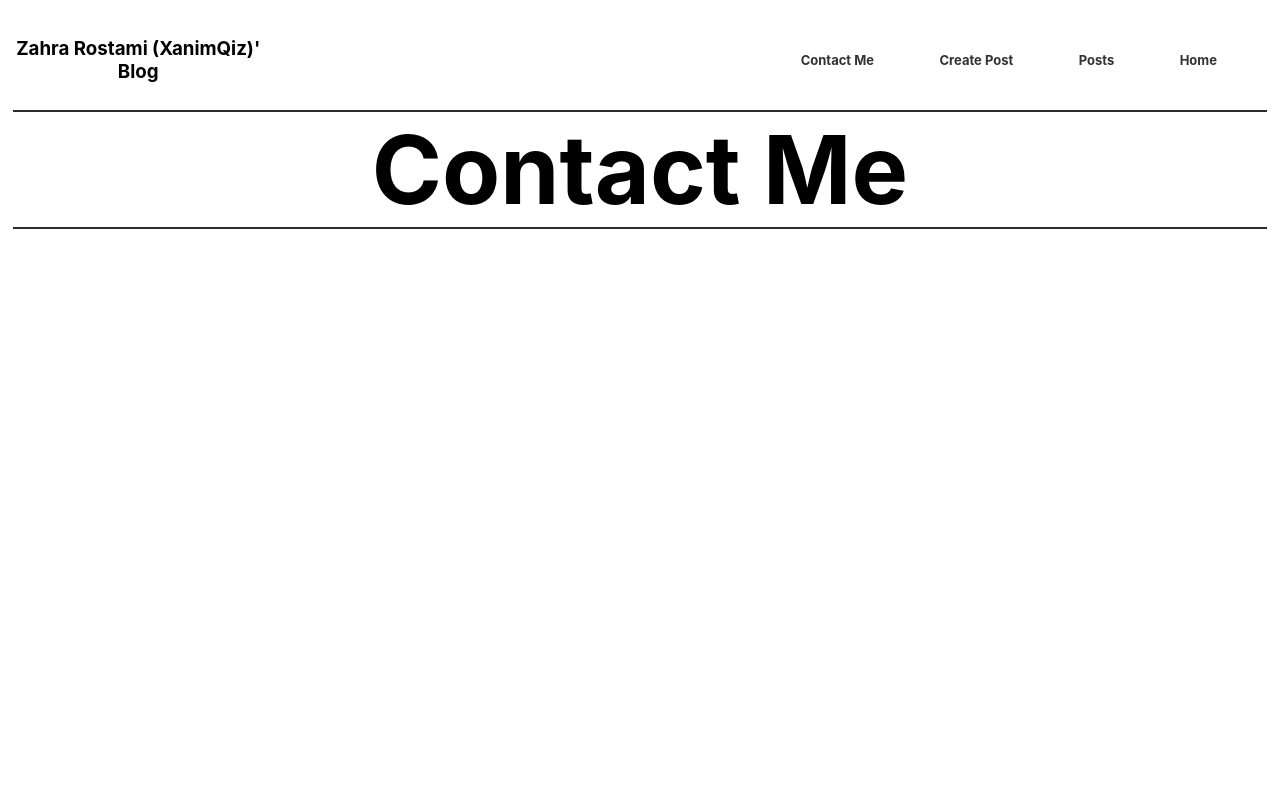
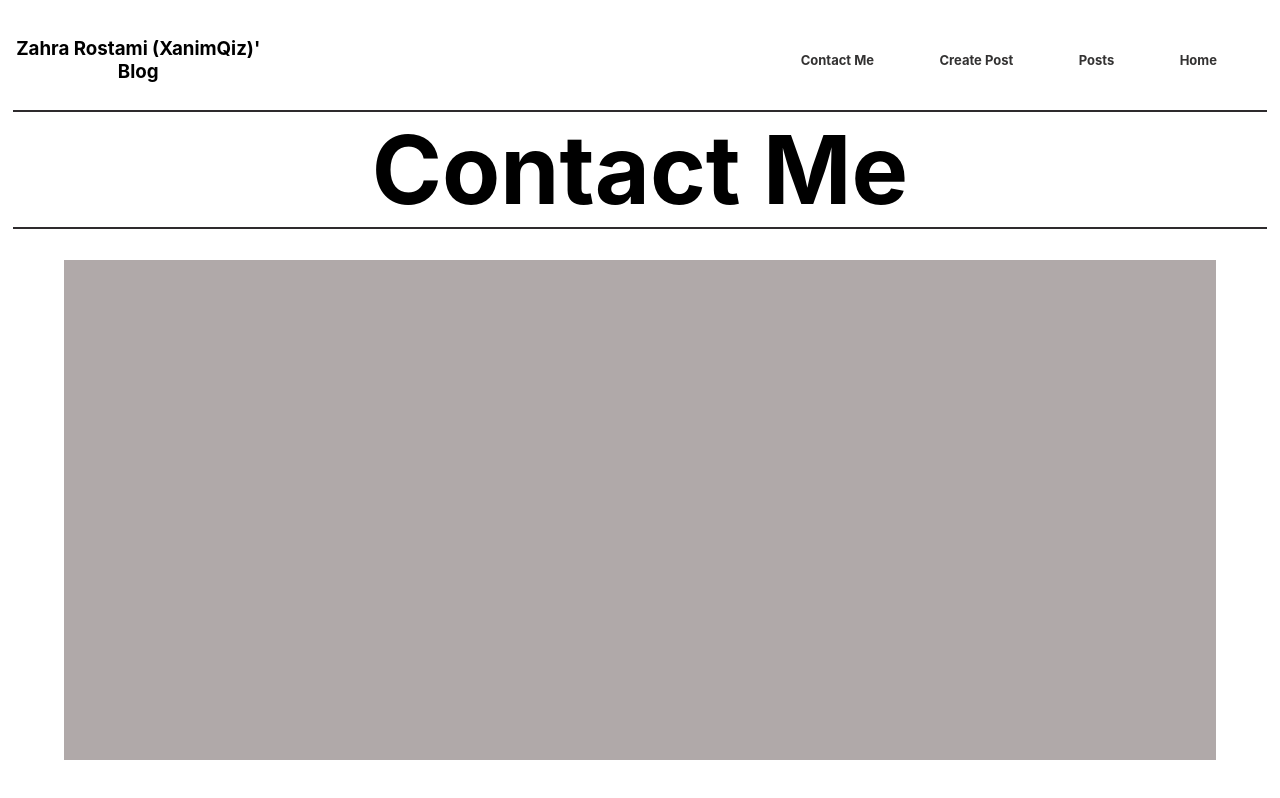
Before and after one commit to zahraRostami1999/blog-app, a React (Create React App) app: page /contactMe in a window 1280 px wide. Built offline with nearby package versions, Linux system fonts and the light colour scheme.

Commit message:
edit contact me page: add container and wrapper class

```diff
--- a/src/pages/contactMe/ContactMe.jsx
+++ b/src/pages/contactMe/ContactMe.jsx
@@ -11,7 +11,9 @@ function ContactMe() {
         blogName="Zahra Rostami (XanimQiz)' Blog"
         blogTitle="Contact Me"
       />
-
+      <div className={styled.container}>
+        <div className={styled.wrapper}></div>
+      </div>
     </>
   );
 }
```
